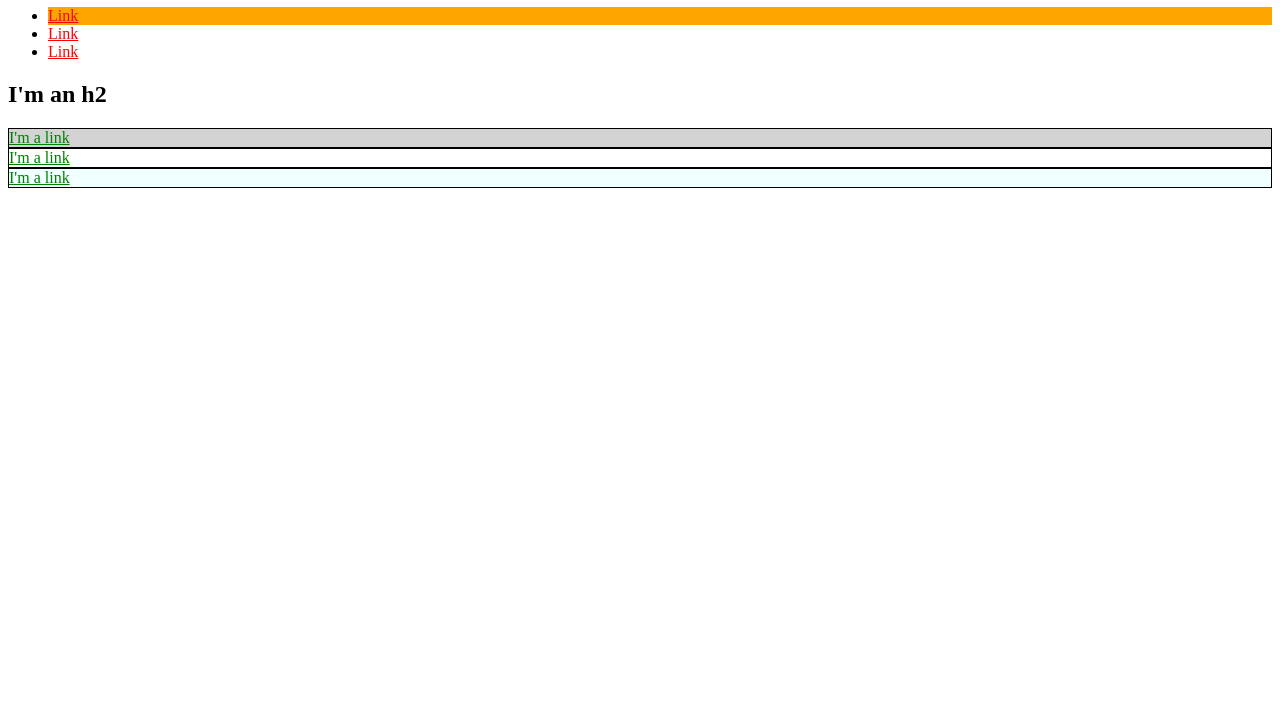
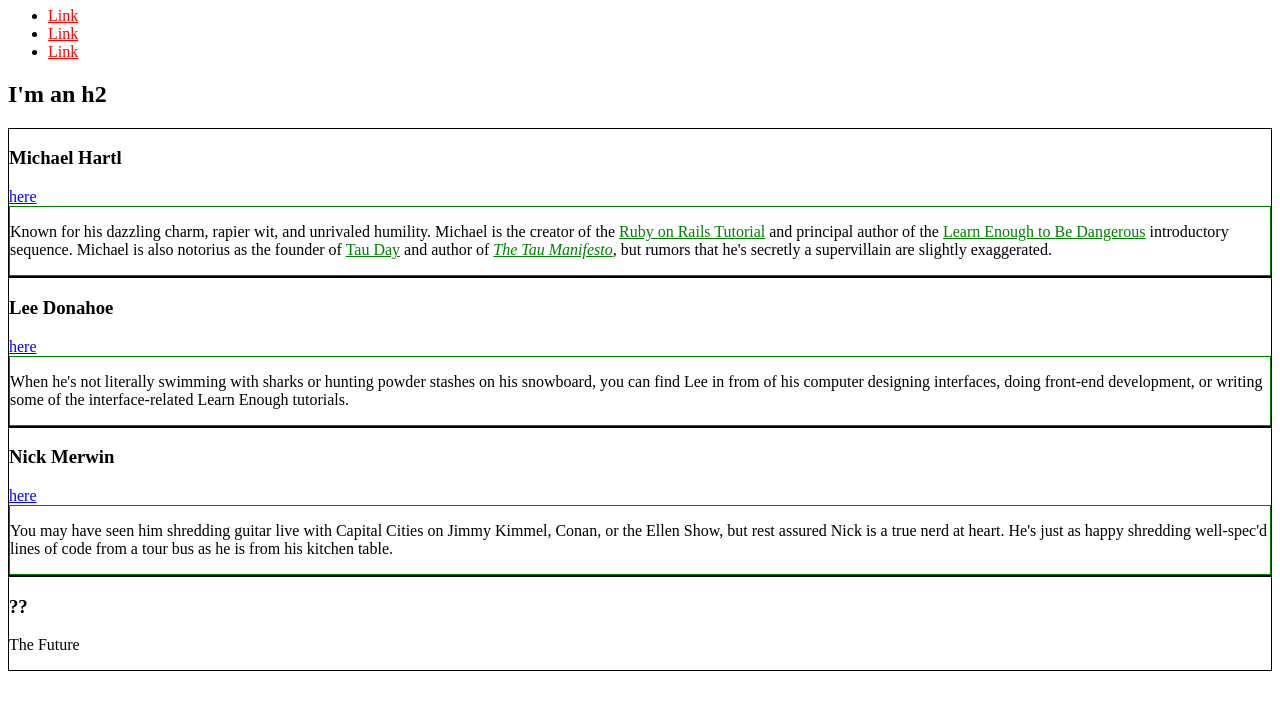
Before and after one commit to tokjen/tokjen.github.io, a plain HTML site: page index.html in a window 1280 px wide. Shown: the part 73-800 px from the top of the page. Drawn offline with Linux system fonts and the light colour scheme.

Commit message:
Finish with realistic-html

```diff
--- a/index.html
+++ b/index.html
@@ -4,30 +4,34 @@
   <title>Test Page: Don't Panic</title>
   <meta charset="utf-8">
   <style>
+    /* GLOBAL STYLES */
     a {
       color: red;
     }
-    #exec-bio {
-      background-color: lightgray;
+
+    div {
+      border: 1px solid green;
     }
-    #exec-bio-orange {
-      background-color: orange;
+
+    /* SOCIAL STYLES */
+    .social-link {
+      color: blue;
     }
+
+    /* BIO STYLES */
     .bio-box {
       border: 1px solid black;
     }
-    .bio-box-azure {
-      background-color: azure;
-    }
-    .bio-box a {
+
+    .bio-copy a {
       color: green;
     }
   </style>
 </head>
 <body>
-  <h1>I'm an h1</h1>
+  <h1 class="social-link">I'm an h1</h1>
   <ul>
-    <li id="exec-bio-orange">
+    <li>
       <a href="http://example.com/">Link</a>
     </li>
     <li>
@@ -38,14 +42,54 @@
     </li>
   </ul>
   <h2>I'm an h2</h2>
-  <div id="exec-bio" class="bio-box">
-    <a href="http://example.com/">I'm a link</a>
+  <div class="bio-box">
+    <h3>Michael Hartl</h3>
+    <a href="https://twitter.com/mhartl" class="social-link">here</a>
+    <div class="bio-copy">
+      <p>
+        Known for his dazzling charm, rapier wit, and unrivaled humility.
+        Michael is the creator of the
+        <a href="http://railstutorial.org/">Ruby on Rails
+        Tutorial</a> and principal author of the
+        <a href="https://learnenough.com/">
+        Learn Enough to Be Dangerous</a> introductory sequence. Michael
+        is also notorius as the founder of
+        <a href="http://tauday.com/">Tau Day</a> and author of
+        <a href="http:tauday.com/tau-manifesto"><em>The Tau
+        Manifesto</em></a>, but rumors that he's secretly a supervillain
+        are slightly exaggerated.
+      </p>
+    </div>
   </div>
   <div class="bio-box">
-    <a href="http://example.com/">I'm a link</a>
+    <h3>Lee Donahoe</h3>
+    <a href="https:twitter.com/leedonahoe" class="social-link">here</a>
+    <div class="bio-copy">
+      <p>
+        When he's not literally swimming with sharks or hunting powder stashes on
+        his snowboard, you can find Lee in from of his computer designing
+        interfaces, doing front-end development, or writing some of the
+        interface-related Learn Enough tutorials.
+      </p>
+    </div>
   </div>
-  <div class="bio-box bio-box-azure">
-    <a href="http://example.com/">I'm a link</a>
+  <div class="bio-box">
+    <h3>Nick Merwin</h3>
+    <a href="https://twitter.com/nickmerwin" class="social-link">here</a>
+    <div class="bio-copy">
+      <p>
+        You may have seen him shredding guitar live with Capital Cities on Jimmy
+        Kimmel, Conan, or the Ellen Show, but rest assured Nick is a true nerd at
+        heart. He's just as happy shredding well-spec'd lines of code from a tour
+        bus as he is from his kitchen table.
+      </p>
+  </div>
+  </div>
+  <div class="bio-box">
+    <h3>??</h3>
+    <p>
+      The Future
+    </p>
   </div>
 </body>
 </html>
```
